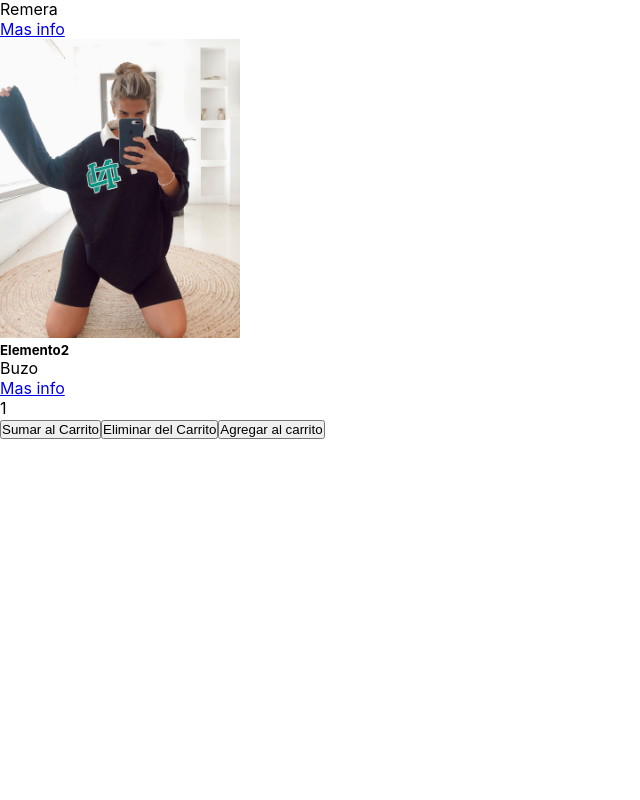
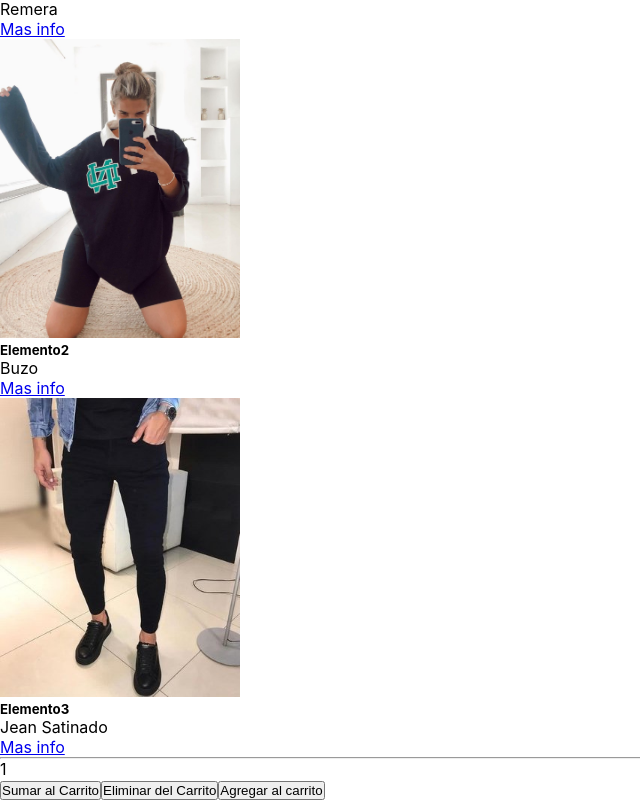
Before and after one commit to Fabrizio-Turdo/React.JS, a React (Create React App) app: page / in a window 1280 px wide. Shown: the part 399-1199 px from the top of the page, without its empty margins (0-640 px from the left). Before the commit the page ends 838 px from the top, so only its background shows below. Built offline with nearby package versions, Linux system fonts and the light colour scheme.

Commit message:
Desafio-6

```diff
--- a/src/components/ItemCount/ItemCount.js
+++ b/src/components/ItemCount/ItemCount.js
@@ -22,6 +22,7 @@ const ItemCount =(props) =>{
 
     return(
         <>
+            <hr/>
             <p>{conter}</p>
             <button onClick={increment}>Sumar al Carrito</button>
             <button onClick={decrease}>Eliminar del Carrito</button>
--- /dev/null
+++ b/src/components/ItemListContainer/Item.jsx
@@ -0,0 +1,17 @@
+import './ItemList.css'
+
+const Elementos = (props) =>{
+    return(
+        <>
+            <div className="card">
+                <img src={props.img} className="card-img-top" alt="..."></img>
+                <div className="card-body">
+                  <h5 className="card-title">{props.title}</h5>
+                  <p className="card-text">{props.description}</p>
+                  <a href="inico" className="btn btn-primary">{props.detalles}</a>
+                </div>
+            </div>
+        </>
+    )
+}
+export default Elementos;
--- a/src/components/ItemListContainer/ItemListContainer.js
+++ b/src/components/ItemListContainer/ItemListContainer.js
@@ -1,23 +1,9 @@
 import Elementos from "./itemList";
 import ItemCount from "../ItemCount/ItemCount"
+import Data from "./Item"
 
 
-const data = [
-    {
-        id:"1",
-        img: "./Images/1.jpg",
-        title: "Elemento1",
-        description: "Remera",
-        detalles: "Mas info",
-    },
-    {
-        id:"2",
-        img:  "./Images/2.jpg",
-        title: "Elemento2",
-        description: "Buzo",
-        detalles: "Mas info",
-    }
-];
+
 const ItemListContainer =  (props) => {
     const onAdd = () =>{
         console.log('Se agrego un producto.')
@@ -26,8 +12,8 @@ const ItemListContainer =  (props) => {
         <>
             <h1>{props.greeting}</h1>
             {
-                data.map(item =>
-                    <Elementos
+                Elementos.map(item =>
+                    <Data
                     key={item.id}
                     img={item.img} title={item.title}
                     description={item.description}
--- a/src/components/ItemListContainer/itemList.jsx
+++ b/src/components/ItemListContainer/itemList.jsx
@@ -1,17 +1,26 @@
-import './ItemList.css'
+const Data = [
+    {
+        id:"1",
+        img: "./Images/1.jpg",
+        title: "Elemento1",
+        description: "Remera",
+        detalles: "Mas info",
+    },
+    {
+        id:"2",
+        img:  "./Images/2.jpg",
+        title: "Elemento2",
+        description: "Buzo",
+        detalles: "Mas info",
+    },
+    {
+        id:"3",
+        img:  "./Images/Pantalon-3.jpg",
+        title: "Elemento3",
+        description: "Jean Satinado",
+        detalles: "Mas info",
+    }
 
-const Elementos = (props) =>{
-    return(
-        <>
-            <div className="card">
-                <img src={props.img} className="card-img-top" alt="..."></img>
-                <div className="card-body">
-                  <h5 className="card-title">{props.title}</h5>
-                  <p className="card-text">{props.description}</p>
-                  <a href="inico" className="btn btn-primary">{props.detalles}</a>
-                </div>
-            </div>
-        </>
-    )
-}
-export default Elementos;
+
+];
+export default Data;
```
Also changed, not shown: public/Images/Pantalon-3.jpg (added).
